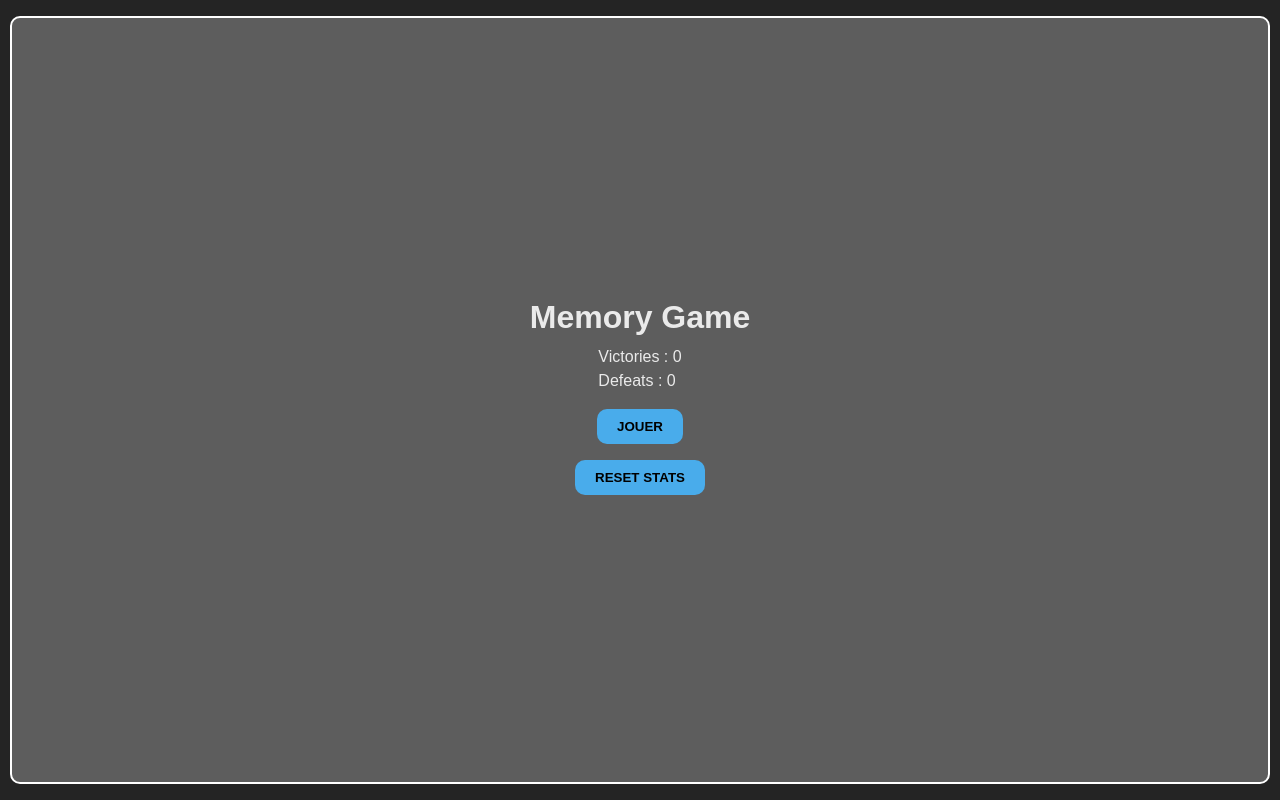
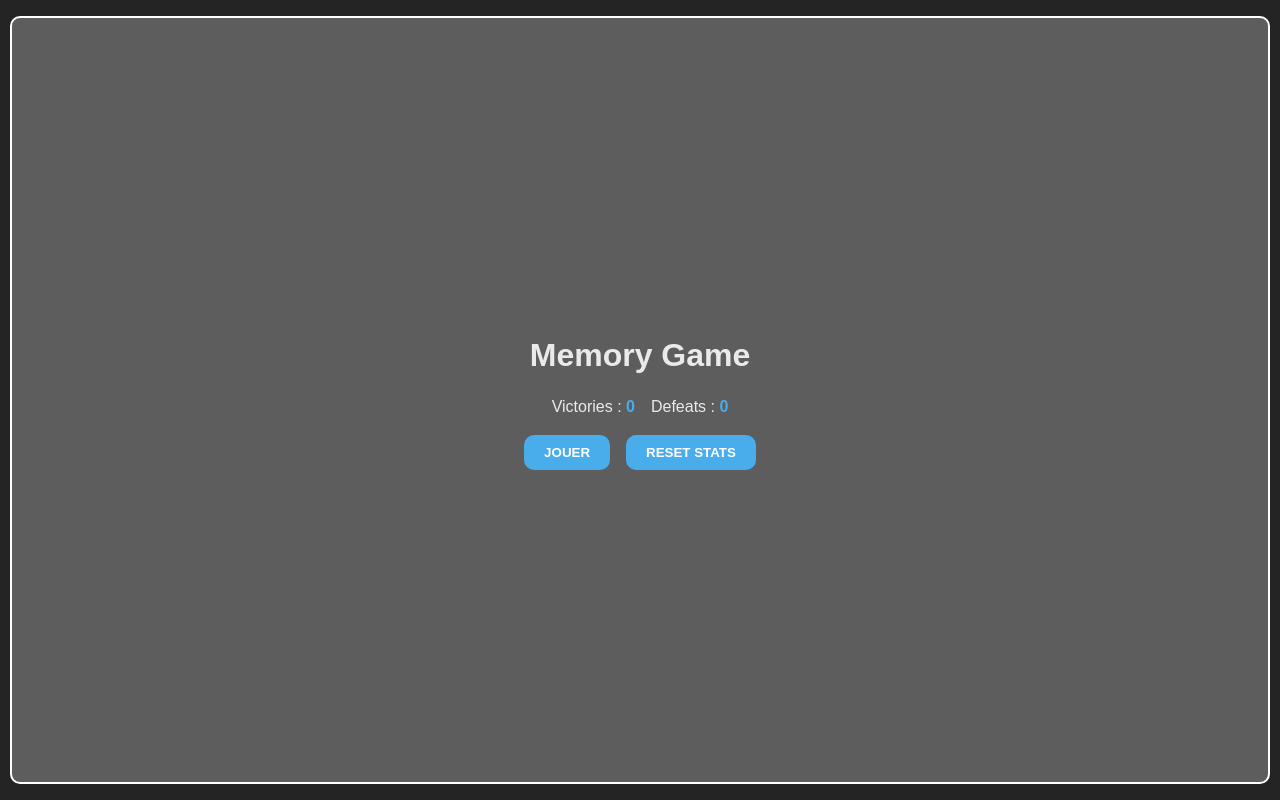
Before and after one commit to TheNewDevl/memory-game, a React (Vite) app: page / in a window 1280 px wide. Built offline with nearby package versions, Linux system fonts and the light colour scheme.

Commit message:
fix some style issues

```diff
--- a/src/UI/Components/Button/Button.module.scss
+++ b/src/UI/Components/Button/Button.module.scss
@@ -5,8 +5,10 @@
   background-color: #49aceb;
   border: none;
   cursor: pointer;
-  transition: background-color 0.3s;
+  transition: background-color 0.3s, color 0.3s;
   border-radius: 10px;
+  color: #fff;
+
   &:hover {
     background-color: #49ACEB33;
   }
--- a/src/UI/Components/Title/Title.module.scss
+++ b/src/UI/Components/Title/Title.module.scss
@@ -1,5 +1,6 @@
 .Title {
-
+  text-align: center;
+  line-height: 150%;
 }
 
 /** Created by carlos on 28/12/2022 */
--- a/src/UI/Views/LobbyView/LobbyView.module.scss
+++ b/src/UI/Views/LobbyView/LobbyView.module.scss
@@ -6,6 +6,15 @@
   gap: 1em;
   align-items: center;
   justify-content: center;
+
+  & .history{
+    font-weight: 900;
+    color: #49aceb;
+  }
+  & .buttons_container{
+    display: flex;
+    gap: 1em;
+  }
 }
 
 /** Created by carlos on 28/12/2022 */
--- a/src/UI/Views/LobbyView/LobbyView.tsx
+++ b/src/UI/Views/LobbyView/LobbyView.tsx
@@ -21,12 +21,15 @@ export const LobbyView = ({}: LobbyProps) => {
   return (
     <div className={style.Lobby}>
       <Title text={'Memory Game'} />
-      <div>
-        <p>Victories : <span className={style.victories}>{gameHistory?.victories && gameHistory?.victories}</span></p>
-        <p>Defeats : <span className={style.victories}>{gameHistory?.defeats && gameHistory?.defeats}</span></p>
+      <div className={style.buttons_container}>
+        <p>Victories : <span className={style.history}>{gameHistory?.victories && gameHistory?.victories}</span></p>
+        <p>Defeats : <span className={style.history}>{gameHistory?.defeats && gameHistory?.defeats}</span></p>
       </div>
+      <div className={style.buttons_container}>
+
       <Button text={'Jouer'} onClick={()=>setGameState(GameStateEnum.PLAY)}/>
       <Button text={'Reset Stats'} onClick={resetGameHistory}/>
+      </div>
     </div>
   );
 };
```
